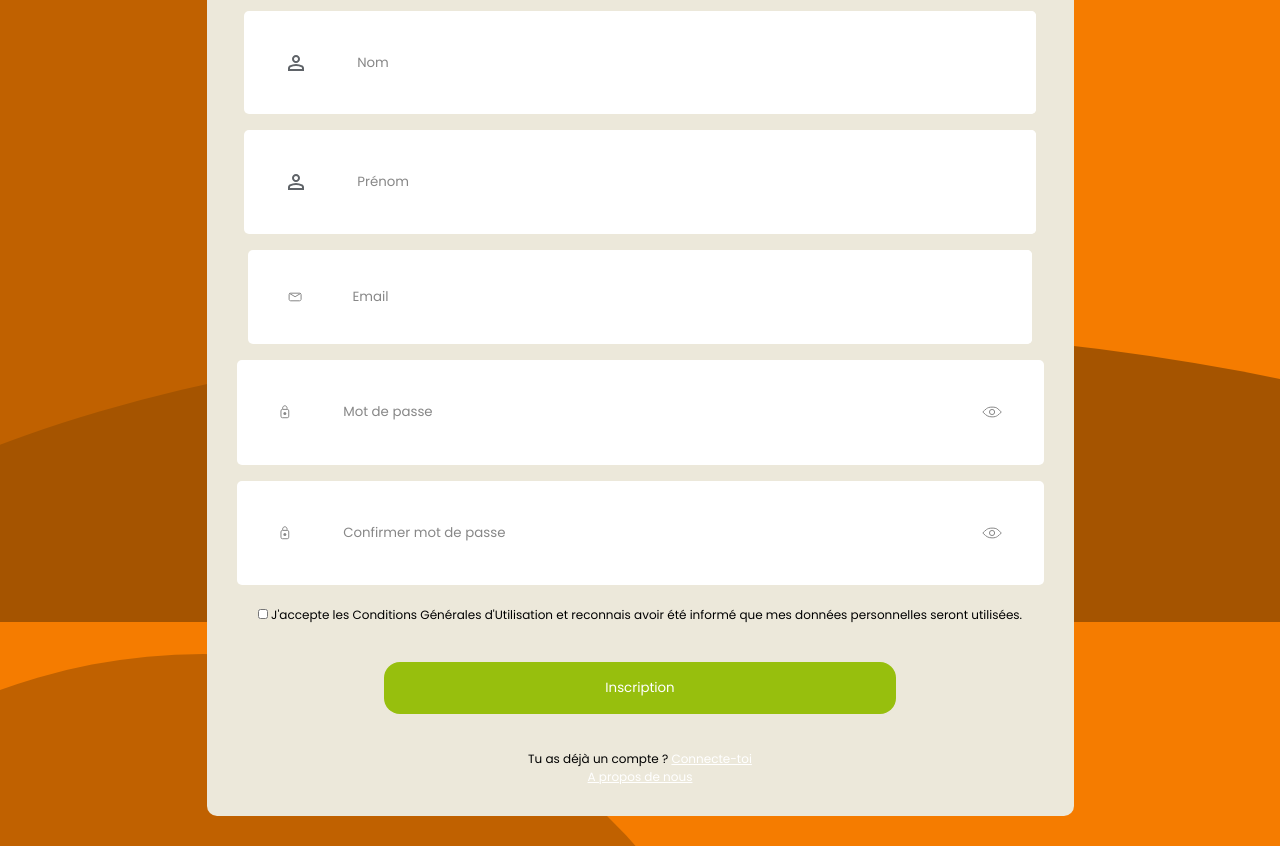
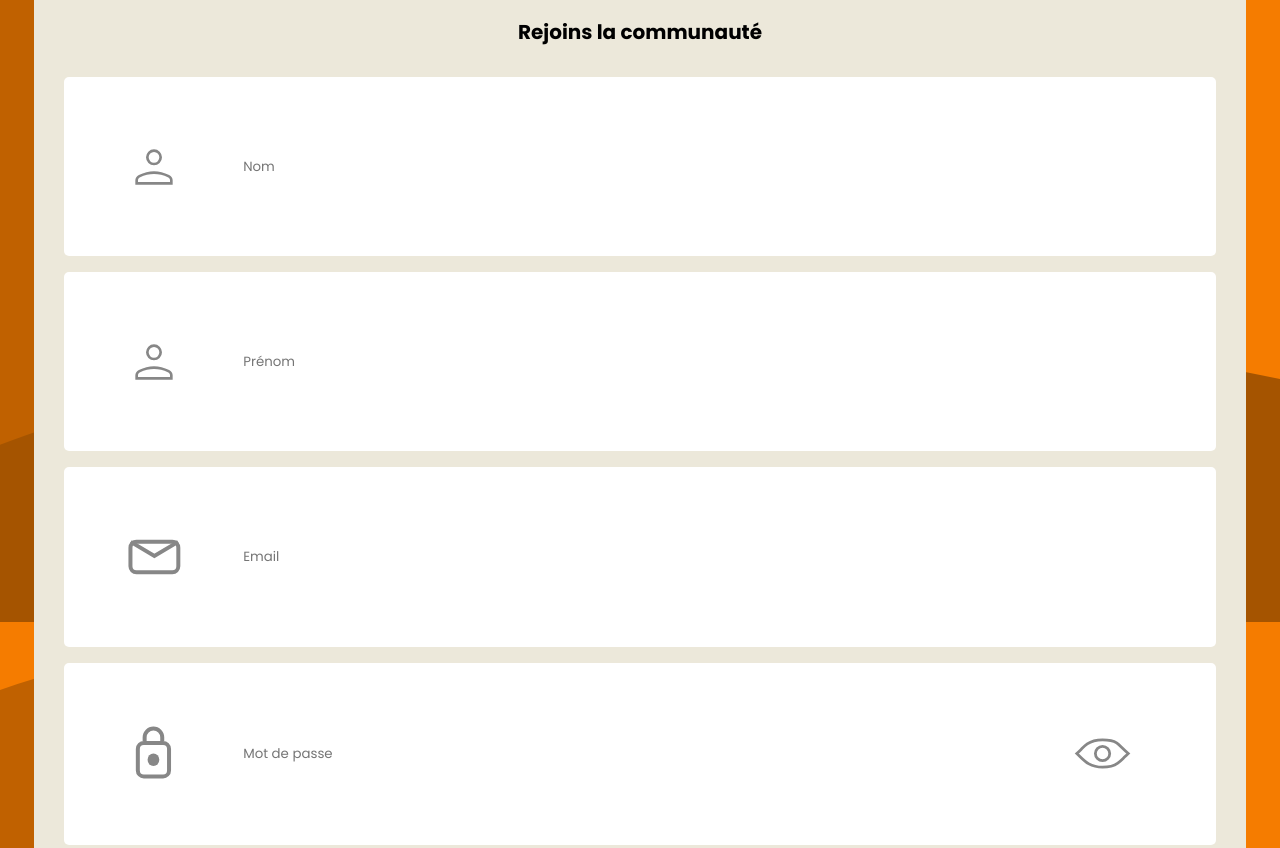
Before and after one commit to WildCodeSchool-2024-02/JS-Nantes-RamCSS-P3-PoPote, a React (Vite) app in the folder client/: page /register in a window 1280 px wide. Shown: the part 360-1208 px from the top of the page. Built offline with nearby package versions, Linux system fonts and the light colour scheme.

Commit message:
cleaning useless css properties

```diff
--- a/client/src/components/UserForm.jsx
+++ b/client/src/components/UserForm.jsx
@@ -13,7 +13,11 @@ function UserForm() {
     <section className="userform-page">
       <form className="register-form">
         <div className="logo-input">
-          <img src="./src/assets/logo_form/icon-person.svg" alt="icon person" />
+          <img
+            src="./src/assets/logo_form/icon-person.svg"
+            alt="icon person"
+            className="icon-form"
+          />
           <input
             type="text"
             id="lastname"
@@ -23,32 +27,56 @@ function UserForm() {
           />
         </div>
         <div className="logo-input">
-          <img src="./src/assets/logo_form/icon-person.svg" alt="icon person" />
+          <img
+            src="./src/assets/logo_form/icon-person.svg"
+            alt="icon person"
+            className="icon-form"
+          />
           <input type="text" id="firstname" placeholder="Prénom" required />
         </div>
         <div className="logo-input">
-          <img src="./src/assets/logo_form/icon-mail.svg" alt="icon email" />
+          <img
+            src="./src/assets/logo_form/icon-mail.svg"
+            alt="icon email"
+            className="icon-form"
+          />
           <input type="email" id="email" placeholder="Email" required />
         </div>
         <div className="logo-input">
-          <img src="./src/assets/logo_form/icon-lock.svg" alt="icon lock" />
+          <img
+            src="./src/assets/logo_form/icon-lock.svg"
+            alt="icon lock"
+            className="icon-form"
+          />
           <input
             type="password"
             id="password"
             placeholder="Mot de passe"
             required
           />
-          <img src="./src/assets/logo_form/icon-eye.svg" alt="icon eye" />
+          <img
+            src="./src/assets/logo_form/icon-eye.svg"
+            alt="icon eye"
+            className="icon-form"
+          />
         </div>
         <div className="logo-input">
-          <img src="./src/assets/logo_form/icon-lock.svg" alt="icon lock" />
+          <img
+            src="./src/assets/logo_form/icon-lock.svg"
+            alt="icon lock"
+            className="icon-form"
+          />
           <input
             type="password"
             id="password-confirmation"
             placeholder="Confirmer mot de passe"
             required
           />
-          <img src="./src/assets/logo_form/icon-eye.svg" alt="icon eye" />
+          <img
+            src="./src/assets/logo_form/icon-eye.svg"
+            alt="icon eye"
+            className="icon-form"
+          />
         </div>
         <div className="cgu-container">
           <input type="checkbox" id="cgu" name="validation-cgu" value="cgu" />
--- a/client/src/pages/RegisterPage.jsx
+++ b/client/src/pages/RegisterPage.jsx
@@ -4,7 +4,7 @@ function RegisterPage() {
   return (
     <section className="register-page">
       <div className="desktop-frame">
-        <h1>Bienvenue chez</h1>
+        <h2 className="register-title">Bienvenue chez</h2>
         <img src="./src/assets/logo/logo_popote_blanc.svg" alt="logo Popote" />
         <h2>Rejoins la communauté</h2>
         {/* <p>
--- a/client/src/styles/components-styles/user-form.css
+++ b/client/src/styles/components-styles/user-form.css
@@ -3,11 +3,6 @@
   flex-direction: column;
   gap: 2vh;
   margin: 30px;
-
-  & p {
-    font-size: var(--font-size-small-text);
-    margin-top: 20px;
-  }
 }
 
 .register-form {
@@ -17,21 +12,19 @@
   gap: 2vh;
 }
 
+.icon-form {
+  width: 14vw;
+}
+
 .logo-input {
   display: flex;
   background-color: var(--primary-bg-color);
   border-radius: 5px;
+  width: 90vw;
 
   & input {
-    padding: 10px;
     border: none;
-    border-radius: 5px;
     width: 60vw;
-    font-family: var(--poppins-font);
-  }
-
-  & input::placeholder {
-    color: var(--gray-font-color);
     font-family: var(--poppins-font);
   }
 
@@ -41,7 +34,7 @@
 }
 
 .cgu-container {
-  width: 60vw;
+  width: 80vw;
   font-family: var(--poppins-font);
 
   & label {
@@ -50,8 +43,8 @@
 }
 
 .cgu-container input[type="checkbox"] {
-  width: 10px;
-  height: 10px;
+  width: 12px;
+  height: 12px;
 }
 
 .submit-button {
@@ -62,10 +55,9 @@
   padding: 16px;
   font-family: var(--poppins-font);
   color: var(--light-font-color);
-  margin-top: 20px;
+  margin: 15px;
 }
 
 .url {
-  font-family: var(--poppins-font);
   color: var(--light-font-color);
 }
--- a/client/src/styles/global.css
+++ b/client/src/styles/global.css
@@ -38,11 +38,11 @@
   --poppins-font: Poppins;
   --patrick-font: Patrick Hand;
 
-  --font-size-h1: 24px;
-  --font-size-h2: 20px;
-  --font-size-h3: 16px;
-  --font-size-text: 14px;
-  --font-size-small-text: 12px;
+  --font-size-h1: 1.5rem;
+  --font-size-h2: 1.25rem;
+  --font-size-h3: 1rem;
+  --font-size-text: 0.875rem;
+  --font-size-small-text: 0.75rem;
 
   /* Element color */
   --primary-bg-color: white;
@@ -60,16 +60,16 @@
 }
 
 h1 {
-  font-size: 24px;
+  font-size: 1.5rem;
   font-family: var(--poppins-font);
 }
 h2 {
-  font-size: 20px;
+  font-size: 1.25rem;
 }
 h3 {
-  font-size: 16px;
+  font-size: 1rem;
 }
 
 p {
-  font-size: 14px;
+  font-size: 0.875rem;
 }
--- a/client/src/styles/pages-styles/register-page.css
+++ b/client/src/styles/pages-styles/register-page.css
@@ -10,7 +10,7 @@
   color: var(--light-font-color);
 
   & img {
-    max-width: 50vw;
+    max-width: 60vw;
     padding: 5%;
   }
 
@@ -21,6 +21,10 @@
   & p {
     font-family: var(--poppins-font);
   }
+}
+
+.register-title {
+  margin-top: 10px;
 }
 
 @media screen and (min-width: 992px) {
```
Also changed, not shown: client/src/assets/logo_form/icon-person.svg.
